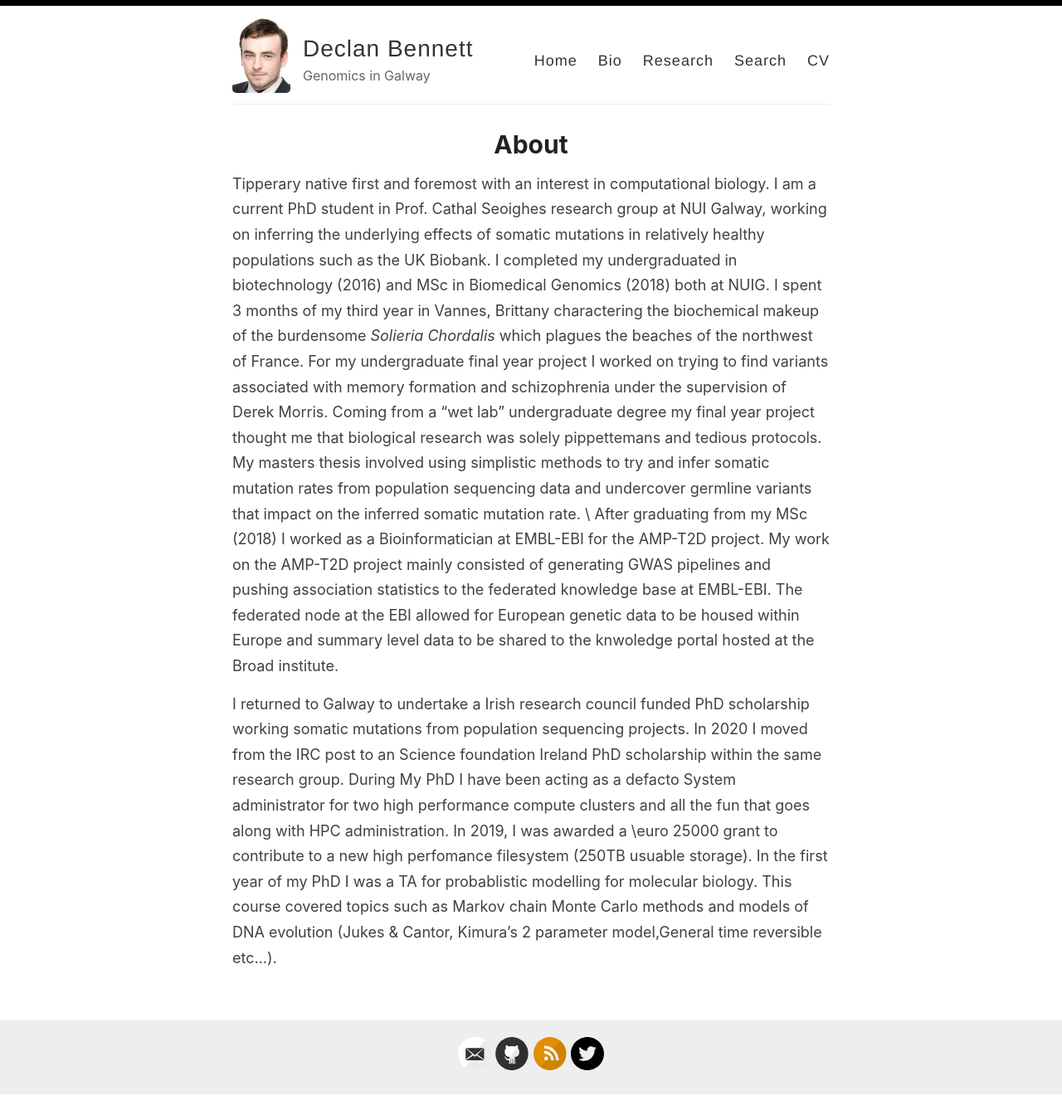
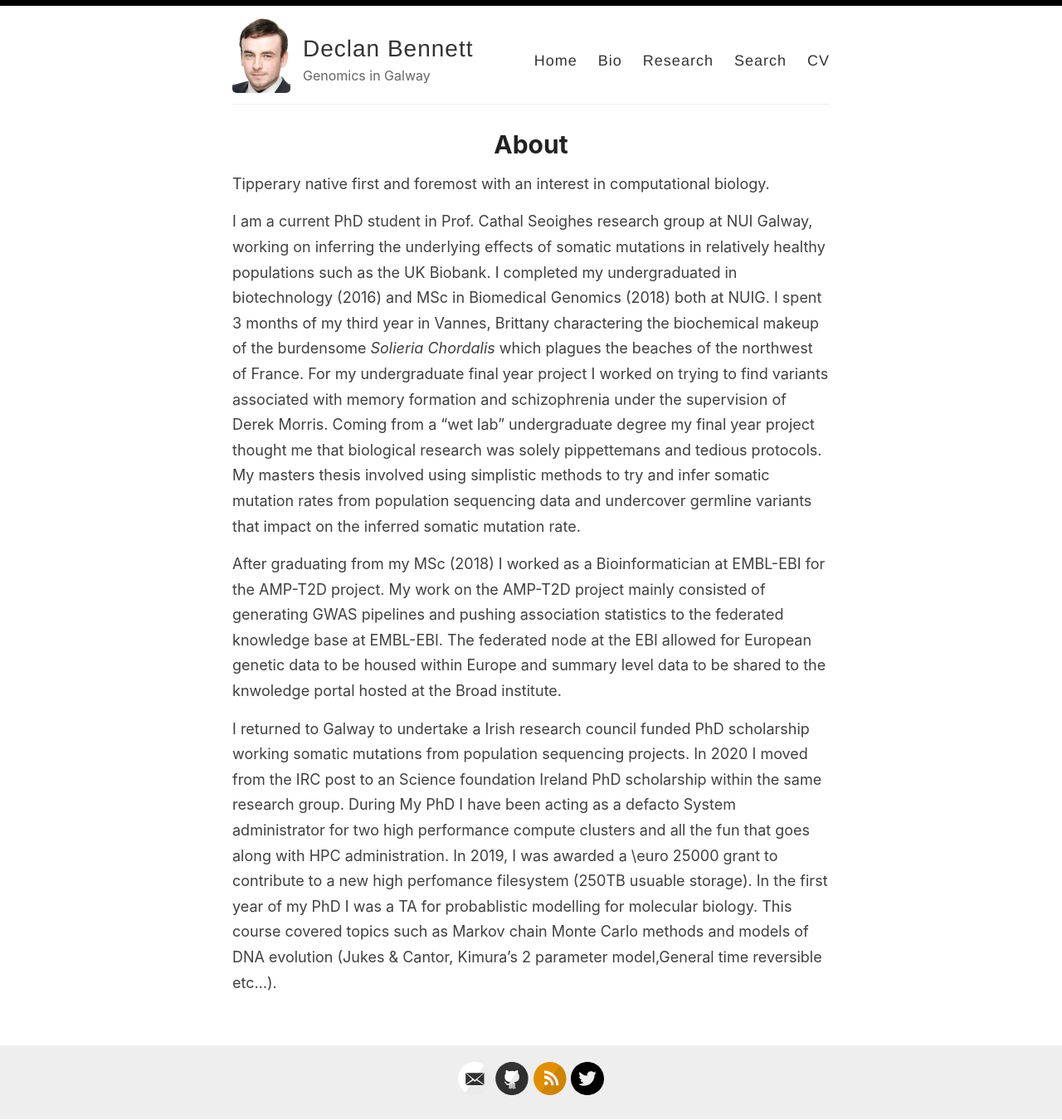
Before and after one commit to declan93/declan93.github.io, a Jekyll site: the page built from _pages/Bio.md, in a window 1280 px wide. Shown: the whole page at 83% size. Built offline with Jekyll 4.4.1, drawn with Linux system fonts in a browser that asks for light colours; before the commit the page ends 1320 px from its top, so only the background shows below that.

Commit message:
Update Bio.md

```diff
--- a/_pages/Bio.md
+++ b/_pages/Bio.md
@@ -5,7 +5,9 @@
 ---
 
 Tipperary native first and foremost with an interest in computational biology.
-I am a current PhD student in Prof. Cathal Seoighes research group at NUI Galway, working on inferring the underlying effects of somatic mutations in relatively healthy populations such as the UK Biobank. I completed my undergraduated in biotechnology (2016) and MSc in Biomedical Genomics (2018) both at NUIG. I spent 3 months of my third year in Vannes, Brittany charactering the biochemical makeup of the burdensome *Solieria Chordalis* which plagues the beaches of the northwest of France. For my undergraduate final year project I worked on trying to find variants associated with memory formation and schizophrenia under the supervision of Derek Morris. Coming from a "wet lab" undergraduate degree my final year project thought me that biological research was solely pippettemans and tedious protocols. My masters thesis involved using simplistic methods to try and infer somatic mutation rates from population sequencing data and undercover germline variants that impact on the inferred somatic mutation rate. \ After graduating from my MSc (2018) I worked as a Bioinformatician at EMBL-EBI for the AMP-T2D project. My work on the AMP-T2D project mainly consisted of generating GWAS pipelines and pushing association statistics to the federated knowledge base at EMBL-EBI. The federated node at the EBI allowed for European genetic data to be housed within Europe and summary level data to be shared to the knwoledge portal hosted at the Broad institute.
 
+I am a current PhD student in Prof. Cathal Seoighes research group at NUI Galway, working on inferring the underlying effects of somatic mutations in relatively healthy populations such as the UK Biobank. I completed my undergraduated in biotechnology (2016) and MSc in Biomedical Genomics (2018) both at NUIG. I spent 3 months of my third year in Vannes, Brittany charactering the biochemical makeup of the burdensome *Solieria Chordalis* which plagues the beaches of the northwest of France. For my undergraduate final year project I worked on trying to find variants associated with memory formation and schizophrenia under the supervision of Derek Morris. Coming from a "wet lab" undergraduate degree my final year project thought me that biological research was solely pippettemans and tedious protocols. My masters thesis involved using simplistic methods to try and infer somatic mutation rates from population sequencing data and undercover germline variants that impact on the inferred somatic mutation rate.
+
+After graduating from my MSc (2018) I worked as a Bioinformatician at EMBL-EBI for the AMP-T2D project. My work on the AMP-T2D project mainly consisted of generating GWAS pipelines and pushing association statistics to the federated knowledge base at EMBL-EBI. The federated node at the EBI allowed for European genetic data to be housed within Europe and summary level data to be shared to the knwoledge portal hosted at the Broad institute.
 
 I returned to Galway to undertake a Irish research council funded PhD scholarship working somatic mutations from population sequencing projects. In 2020 I moved from the IRC post to an Science foundation Ireland PhD scholarship within the same research group. During My PhD I have been acting as a defacto System administrator for two high performance compute clusters and all the fun that goes along with HPC administration. In 2019, I was awarded a \euro 25000 grant to contribute to a new high perfomance filesystem (250TB usuable storage). In the first year of my PhD I was a TA for probablistic modelling for molecular biology. This course covered topics such as Markov chain Monte Carlo methods and models of DNA evolution (Jukes & Cantor, Kimura's 2 parameter model,General time reversible etc...).
```
